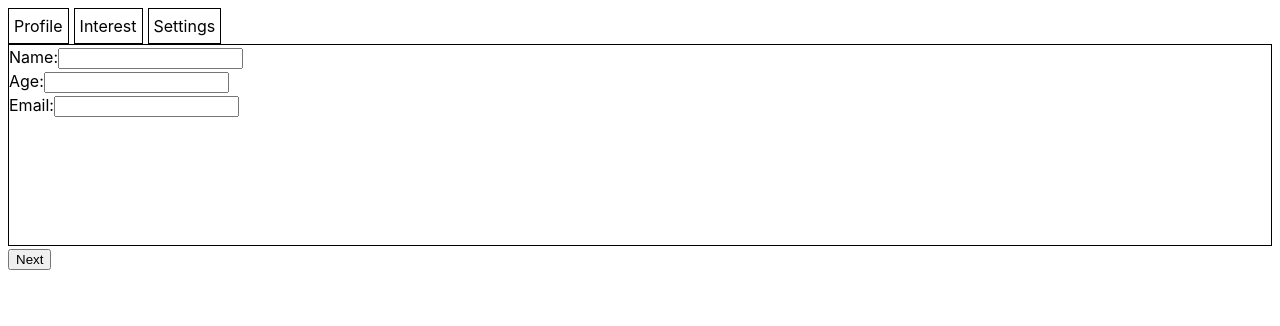
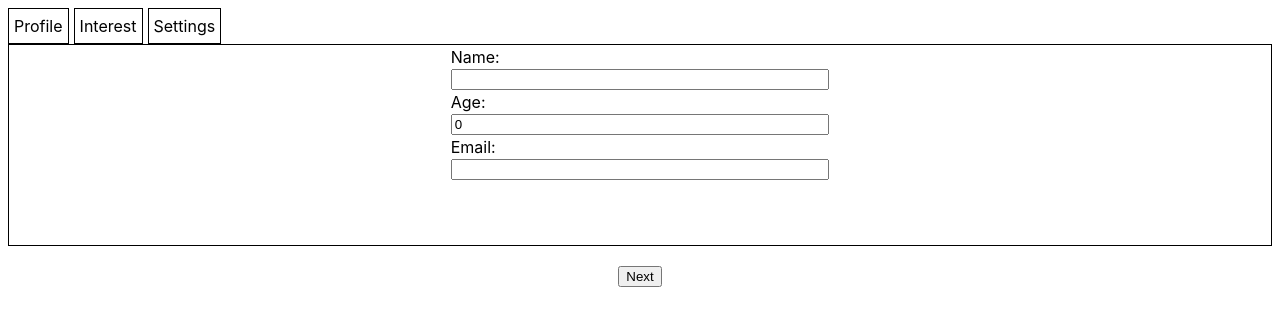
Before and after one commit to Bala-advik/machine-coding-with--js, a React (Vite) app: page /tab-form in a window 1280 px wide. Shown: the top 326 px of the page. Built offline with nearby package versions, Linux system fonts and the light colour scheme.

Commit message:
CSS Enhanced and Bugs Fixed

```diff
--- a/src/tab-form/Tab.css
+++ b/src/tab-form/Tab.css
@@ -17,6 +17,25 @@
 .profile-container {
   display: flex;
   flex-direction: column;
+  align-items: center;
+}
+
+.profile-container > span {
+  display: flex;
+  flex-direction: column;
+  width: 30%;
+}
+
+.interest-container {
+    display: flex;
+    flex-direction: column;
+    align-items: center;
+  }
+
+.settings-container {
+  display: flex;
+  flex-direction: column;
+  align-items: center;
 }
 
 .error-text {
@@ -24,3 +43,9 @@
   font-size: 10px;
   margin: 0;
 }
+
+.buttons {
+    display: flex;
+    margin-top: 10px;
+    justify-content: center;
+}
--- a/src/tab-form/Tab.tsx
+++ b/src/tab-form/Tab.tsx
@@ -8,9 +8,9 @@ const Tab = () => {
   const [activeTab, setActiveTab] = useState(1);
   const [individualTabData, setIndividualTabData] = useState({
     name: "",
-    age: "",
+    age: 0,
     email: "",
-    interests: ["coding", "swimming", "trekking"],
+    interests: [],
     theme: "dark",
   });
   const [errors, setErrors] = useState({});
@@ -25,7 +25,7 @@ const Tab = () => {
         if (individualTabData.name === "") {
           err.name = "Enter a valid name";
         }
-        if (individualTabData.age === "") {
+        if (individualTabData.age === 0 || individualTabData.age < 18) {
           err.age = "Enter a valid Age";
         }
         if (individualTabData.email === "") {
@@ -59,7 +59,13 @@ const Tab = () => {
   ];
 
   const handleTabChange = (tabIndex: any) => {
-    setActiveTab(tabIndex);
+    if (
+      tabData[activeTab - 1] &&
+      tabData[activeTab - 1].validate &&
+      tabData[activeTab - 1]?.validate()
+    ) {
+      setActiveTab(tabIndex);
+    }
   };
 
   const handleNext = () => {
@@ -72,7 +78,13 @@ const Tab = () => {
     }
   };
   const handlePrevious = () => {
-    setActiveTab((prevState) => prevState - 1);
+    if (
+      tabData[activeTab - 1] &&
+      tabData[activeTab - 1].validate &&
+      tabData[activeTab - 1]?.validate()
+    ) {
+      setActiveTab((prevState) => prevState - 1);
+    }
   };
 
   const ActiveTabComponent: any = tabData[activeTab - 1].component;
@@ -100,16 +112,18 @@ const Tab = () => {
         />
       </div>
 
-      <div>
+      <div className="buttons">
         {activeTab > 1 && <button onClick={handlePrevious}>Prev</button>}
       </div>
-      <div>
+      <div className="buttons">
         {activeTab < tabData.length && (
           <button onClick={handleNext}>Next</button>
         )}
       </div>
 
-      <div>{activeTab === tabData.length && <button>Submit</button>}</div>
+      <div className="buttons">
+        {activeTab === tabData.length && <button>Submit</button>}
+      </div>
     </div>
   );
 };
--- a/src/tab-form/components/Interest.tsx
+++ b/src/tab-form/components/Interest.tsx
@@ -1,7 +1,7 @@
 const Interest = ({
   individualTabData,
   setIndividualTabData,
-  errors
+  errors,
 }: {
   individualTabData: any;
   errors: any;
@@ -18,6 +18,7 @@ const Interest = ({
   };
   return (
     <div className="interest-container">
+      <label>
         <input
           type="checkbox"
           checked={interests.includes("coding")}
@@ -25,6 +26,8 @@ const Interest = ({
           onChange={handleSetData}
         />
         Coding
+      </label>
+      <label>
         <input
           type="checkbox"
           checked={interests.includes("trekking")}
@@ -32,6 +35,8 @@ const Interest = ({
           onChange={handleSetData}
         />
         Trekking
+      </label>
+      <label>
         <input
           type="checkbox"
           checked={interests.includes("swimming")}
@@ -39,7 +44,10 @@ const Interest = ({
           onChange={handleSetData}
         />
         Swimming
-      <span><p className="error-text">{errors.interests}</p></span>
+      </label>
+      <span>
+        <p className="error-text">{errors.interests}</p>
+      </span>
     </div>
   );
 };
```
Lines whose indentation alone changed are shown as unchanged.
